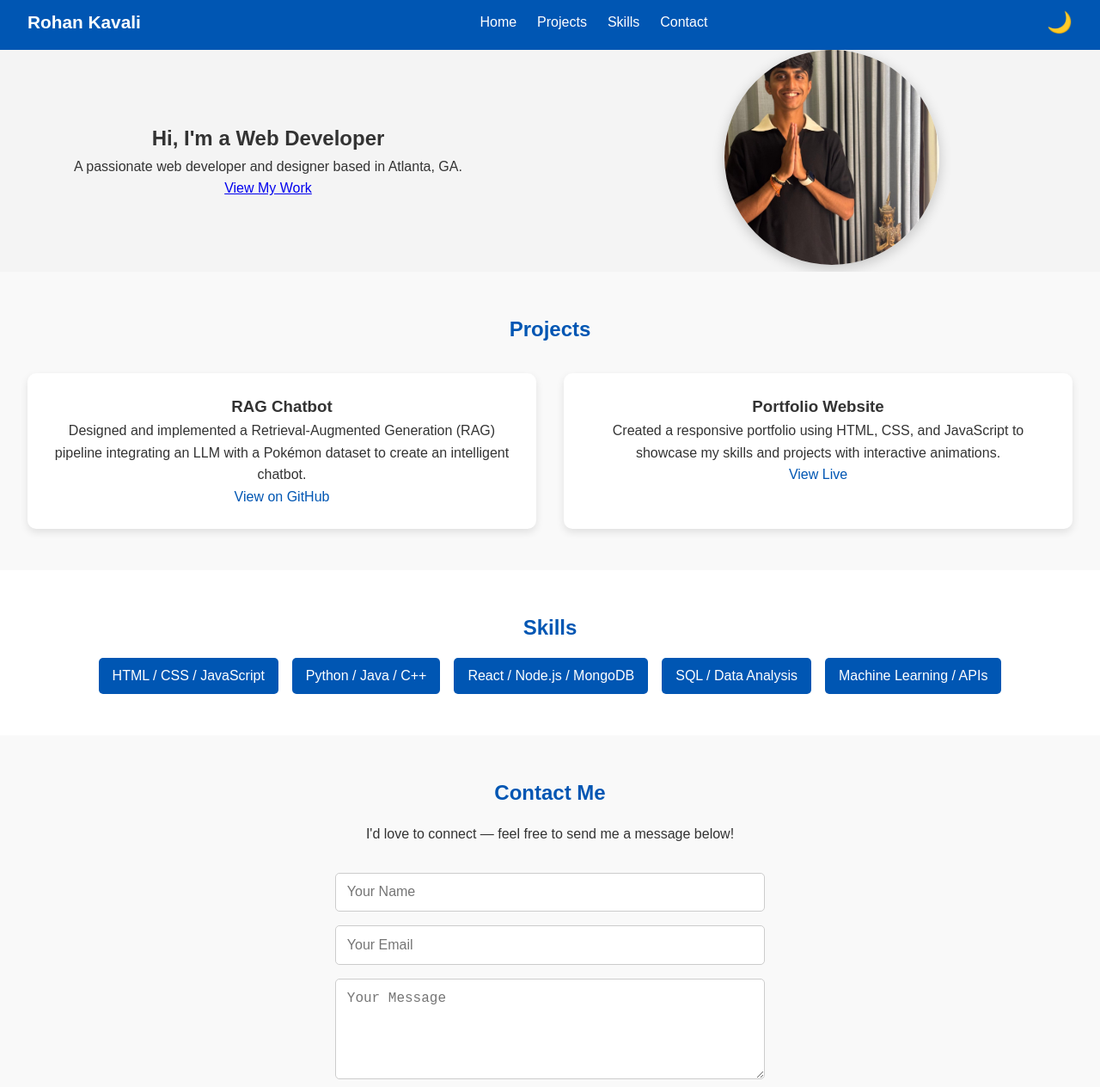
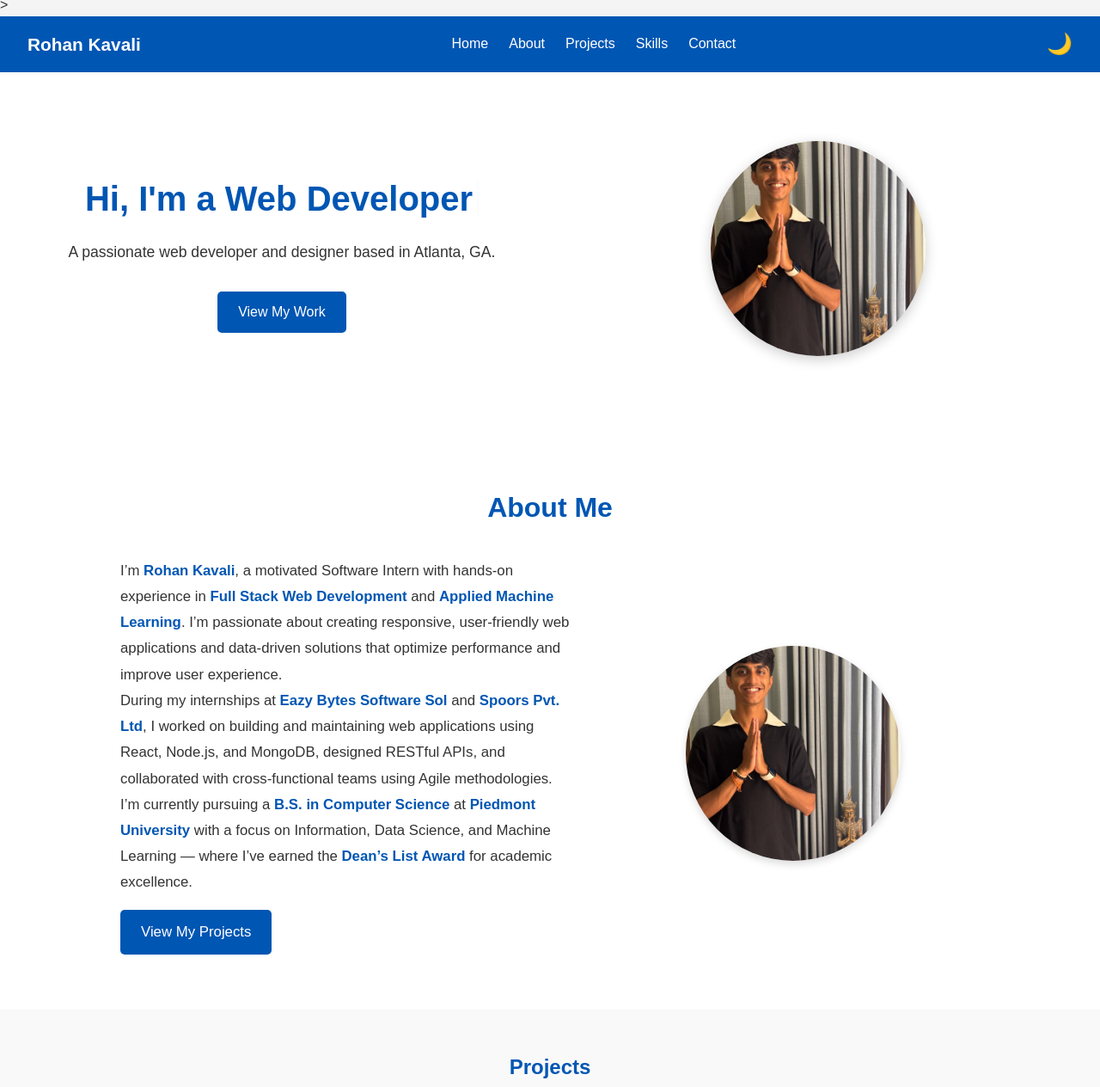
Before and after one commit to Scoobydoo116/Scoobydoo116.github.io, a plain HTML site: page index.html in a window 1280 px wide. Shown: the part 7-1271 px from the top of the page at 86% size. Drawn offline with Linux system fonts and the light colour scheme.

Commit message:
Commit all changes

```diff
--- a/index.html
+++ b/index.html
@@ -1,19 +1,48 @@
 <!DOCTYPE html>
 <html lang="en">
+>
 <head>
-  <meta charset="UTF-8">
-  <meta name="viewport" content="width=device-width, initial-scale=1.0">
+  <meta charset="UTF-8" />
+  <meta name="viewport" content="width=device-width, initial-scale=1.0" />
   <title>Rohan Kavali | Portfolio</title>
-  <link rel="stylesheet" href="style.css">
+
+  <!-- ====== SEO META TAGS ====== -->
+  <meta name="description" content="Portfolio of Rohan Kavali — Software Developer skilled in Web Development, React, Node.js, Data Science, and Machine Learning." />
+  <meta name="keywords" content="Rohan Kavali, Portfolio, Web Developer, Software Engineer, Atlanta, HTML, CSS, JavaScript, React, Node.js, Python" />
+  <meta name="author" content="Rohan Kavali" />
+
+  <!-- ====== OPEN GRAPH / SOCIAL PREVIEW ====== -->
+  <meta property="og:title" content="Rohan Kavali | Portfolio" />
+  <meta property="og:description" content="Software Developer passionate about building responsive, dynamic web apps using modern technologies." />
+  <meta property="og:image" content="https://Scoobydoo116.github.io/preview.png" />
+  <meta property="og:type" content="website" />
+  <meta property="og:url" content="https://Scoobydoo116.github.io/" />
+
+  <!-- ====== TWITTER CARD ====== -->
+  <meta name="twitter:card" content="summary_large_image" />
+  <meta name="twitter:title" content="Rohan Kavali | Portfolio" />
+  <meta name="twitter:description" content="Full Stack Developer & Machine Learning Enthusiast | Rohan Kavali" />
+  <meta name="twitter:image" content="https://Scoobydoo116.github.io/preview.png" />
+
+  <!-- ====== FAVICON ====== -->
+  <link rel="icon" type="image/png" href="favicon.png" />
+
+  <!-- ====== STYLESHEET ====== -->
+  <link rel="stylesheet" href="style.css" />
+
+  <!-- ====== PERFORMANCE OPTIMIZATION ====== -->
+  <link rel="preload" href="style.css" as="style" />
+  <link rel="preload" href="script.js" as="script" />
 </head>
 <body>
 
-  <!-- ====== HEADER ====== -->
+  <!-- ====== NAVBAR ====== -->
   <header>
     <nav class="navbar">
       <h2 class="logo">Rohan Kavali</h2>
       <ul class="nav-links">
         <li><a href="#home">Home</a></li>
+        <li><a href="#about">About</a></li>
         <li><a href="#projects">Projects</a></li>
         <li><a href="#skills">Skills</a></li>
         <li><a href="#contact">Contact</a></li>
@@ -30,13 +59,40 @@
         <p>A passionate web developer and designer based in Atlanta, GA.</p>
         <a href="#projects" class="btn">View My Work</a>
       </div>
-
       <div class="hero-image">
         <img src="Rohan.profile.jpg.jpg" alt="Rohan Kavali" loading="lazy">
       </div>
     </div>
   </section>
 
+  <!-- ====== ABOUT SECTION ====== -->
+  <section id="about" class="about" data-aos="fade-up">
+    <h2>About Me</h2>
+    <div class="about-content">
+      <div class="about-text">
+        <p>
+          I’m <strong>Rohan Kavali</strong>, a motivated Software Intern with hands-on experience in
+          <strong>Full Stack Web Development</strong> and <strong>Applied Machine Learning</strong>.
+          I’m passionate about creating responsive, user-friendly web applications and data-driven solutions
+          that optimize performance and improve user experience.
+        </p>
+        <p>
+          During my internships at <strong>Eazy Bytes Software Sol</strong> and <strong>Spoors Pvt. Ltd</strong>,
+          I worked on building and maintaining web applications using React, Node.js, and MongoDB, designed RESTful APIs,
+          and collaborated with cross-functional teams using Agile methodologies.
+        </p>
+        <p>
+          I’m currently pursuing a <strong>B.S. in Computer Science</strong> at <strong>Piedmont University</strong>
+          with a focus on Information, Data Science, and Machine Learning — where I’ve earned the <strong>Dean’s List Award</strong>
+          for academic excellence.
+        </p>
+        <a href="#projects" class="btn">View My Projects</a>
+      </div>
+      <div class="about-image">
+        <img src="Rohan.profile.jpg.jpg" alt="Rohan Kavali portrait" loading="lazy">
+      </div>
+    </div>
+  </section>
 
   <!-- ====== PROJECTS SECTION ====== -->
   <section id="projects" class="projects" data-aos="fade-up">
@@ -44,13 +100,13 @@
     <div class="project-grid">
       <div class="project-card" data-aos="fade-right">
         <h3>RAG Chatbot</h3>
-        <p>Designed and implemented a Retrieval-Augmented Generation (RAG) pipeline integrating an LLM with a Pokémon dataset to create an intelligent chatbot.</p>
+        <p>Built a Retrieval-Augmented Generation (RAG) chatbot integrating an LLM with a Pokémon dataset to enable contextual responses using FAISS-based semantic search.</p>
         <a href="https://github.com/Scoobydoo116" target="_blank">View on GitHub</a>
       </div>
       <div class="project-card" data-aos="fade-left">
         <h3>Portfolio Website</h3>
-        <p>Created a responsive portfolio using HTML, CSS, and JavaScript to showcase my skills and projects with interactive animations.</p>
-        <a href="https://scoobydoo116.github.io" target="_blank">View Live</a>
+        <p>Designed and developed this personal portfolio using HTML, CSS, and JavaScript — fully responsive with dark mode and animations.</p>
+        <a href="https://Scoobydoo116.github.io" target="_blank">View Live</a>
       </div>
     </div>
   </section>
@@ -97,6 +153,7 @@
     <p>© 2025 Rohan Kavali | Built with ❤️ using HTML, CSS & JS</p>
   </footer>
 
+  <!-- ====== JAVASCRIPT ====== -->
   <script src="script.js"></script>
 </body>
 </html>
--- a/style.css
+++ b/style.css
@@ -61,7 +61,12 @@ header {
 }
 
 /* ====== HERO SECTION ====== */
-/* ====== HERO WITH IMAGE ====== */
+.hero {
+  text-align: center;
+  padding: 5rem 2rem;
+  background: white;
+}
+
 .hero-content {
   display: flex;
   justify-content: center;
@@ -73,6 +78,17 @@ header {
 .hero-text {
   flex: 1 1 300px;
   text-align: center;
+}
+
+.hero h1 {
+  font-size: 2.5rem;
+  color: #0056b3;
+}
+
+.hero p {
+  margin: 1rem auto;
+  max-width: 600px;
+  font-size: 1.1rem;
 }
 
 .hero-image {
@@ -93,17 +109,85 @@ header {
   transform: scale(1.05);
 }
 
-/* Mobile responsiveness */
-@media (max-width: 768px) {
-  .hero-content {
-    flex-direction: column;
-  }
-  .hero-image img {
-    width: 180px;
-    height: 180px;
+/* ====== BUTTONS ====== */
+.btn {
+  display: inline-block;
+  margin-top: 1rem;
+  padding: 0.7rem 1.5rem;
+  background: #0056b3;
+  color: white;
+  border-radius: 5px;
+  text-decoration: none;
+  transition: background 0.3s;
+}
+
+.btn:hover {
+  background: #003d80;
+}
+
+/* ====== TYPING EFFECT ====== */
+#typing {
+  border-right: 2px solid #0056b3;
+  padding-right: 5px;
+  animation: blink 0.7s infinite;
+}
+@keyframes blink {
+  50% {
+    border-color: transparent;
   }
 }
 
+/* ====== ABOUT SECTION ====== */
+.about {
+  padding: 4rem 2rem;
+  background-color: #fff;
+  text-align: center;
+}
+
+.about h2 {
+  color: #0056b3;
+  margin-bottom: 2rem;
+  font-size: 2rem;
+}
+
+.about-content {
+  display: flex;
+  align-items: center;
+  justify-content: center;
+  gap: 2rem;
+  flex-wrap: wrap;
+  max-width: 1000px;
+  margin: 0 auto;
+}
+
+.about-text {
+  flex: 1 1 400px;
+  text-align: left;
+  font-size: 1.05rem;
+  line-height: 1.8;
+}
+
+.about-text strong {
+  color: #0056b3;
+}
+
+.about-image {
+  flex: 1 1 300px;
+  text-align: center;
+}
+
+.about-image img {
+  width: 250px;
+  height: 250px;
+  border-radius: 50%;
+  object-fit: cover;
+  box-shadow: 0 4px 10px rgba(0, 0, 0, 0.15);
+  transition: transform 0.3s ease;
+}
+
+.about-image img:hover {
+  transform: scale(1.05);
+}
 
 /* ====== PROJECTS ====== */
 .projects {
@@ -290,6 +374,14 @@ body.dark .btn:hover {
   background-color: #555;
 }
 
+body.dark .about {
+  background-color: #121212;
+}
+
+body.dark .about-text strong {
+  color: #66b3ff;
+}
+
 /* ====== ANIMATIONS (AOS EFFECTS) ====== */
 [data-aos] {
   opacity: 0;
@@ -313,6 +405,12 @@ body.dark .btn:hover {
     font-size: 2rem;
   }
 
+  .hero-image img,
+  .about-image img {
+    width: 180px;
+    height: 180px;
+  }
+
   .project-grid {
     grid-template-columns: 1fr;
   }
@@ -320,4 +418,13 @@ body.dark .btn:hover {
   .skills ul {
     flex-direction: column;
   }
+
+  .about-content {
+    flex-direction: column;
+    text-align: center;
+  }
+
+  .about-text {
+    text-align: center;
+  }
 }
```
Lines whose indentation alone changed are shown as unchanged.
